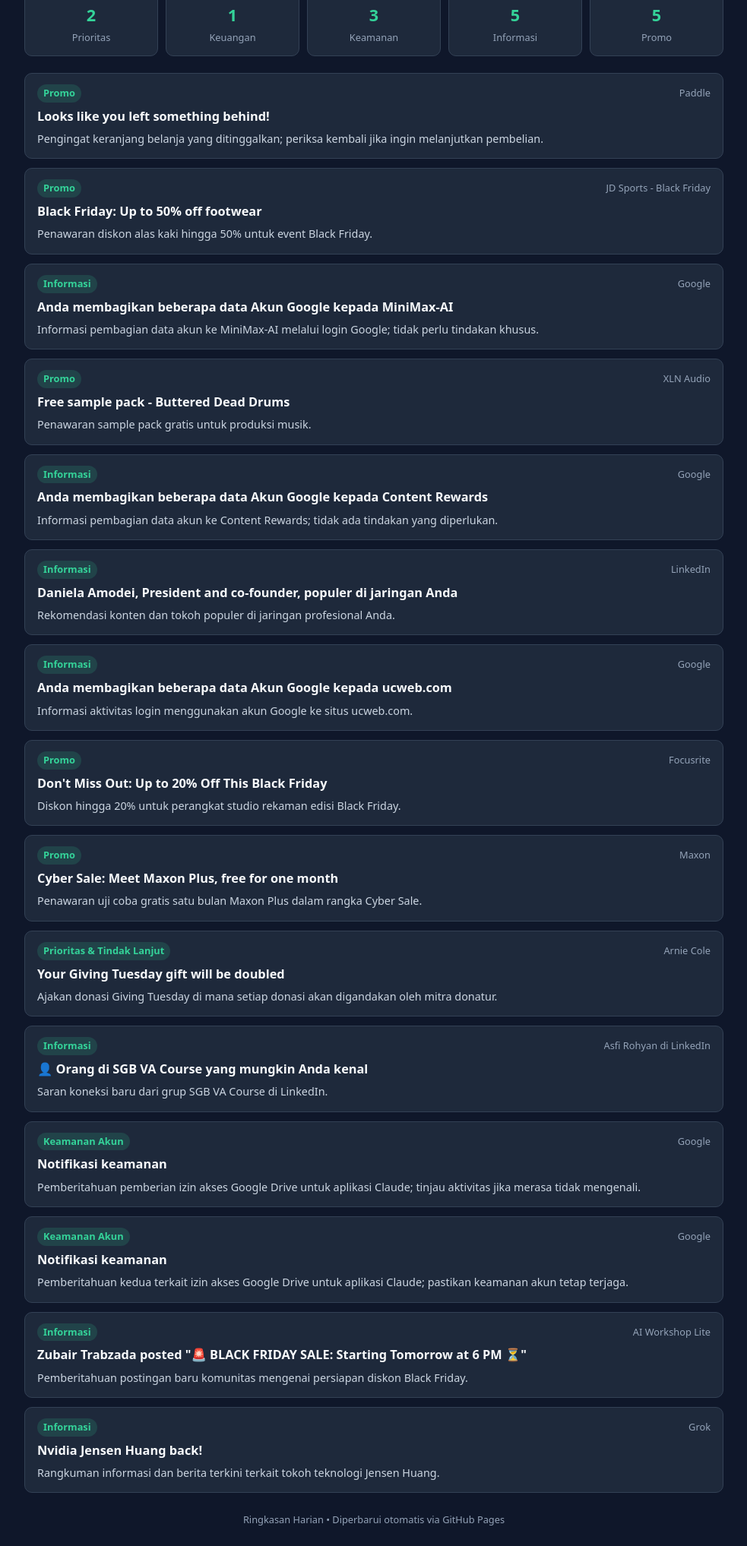
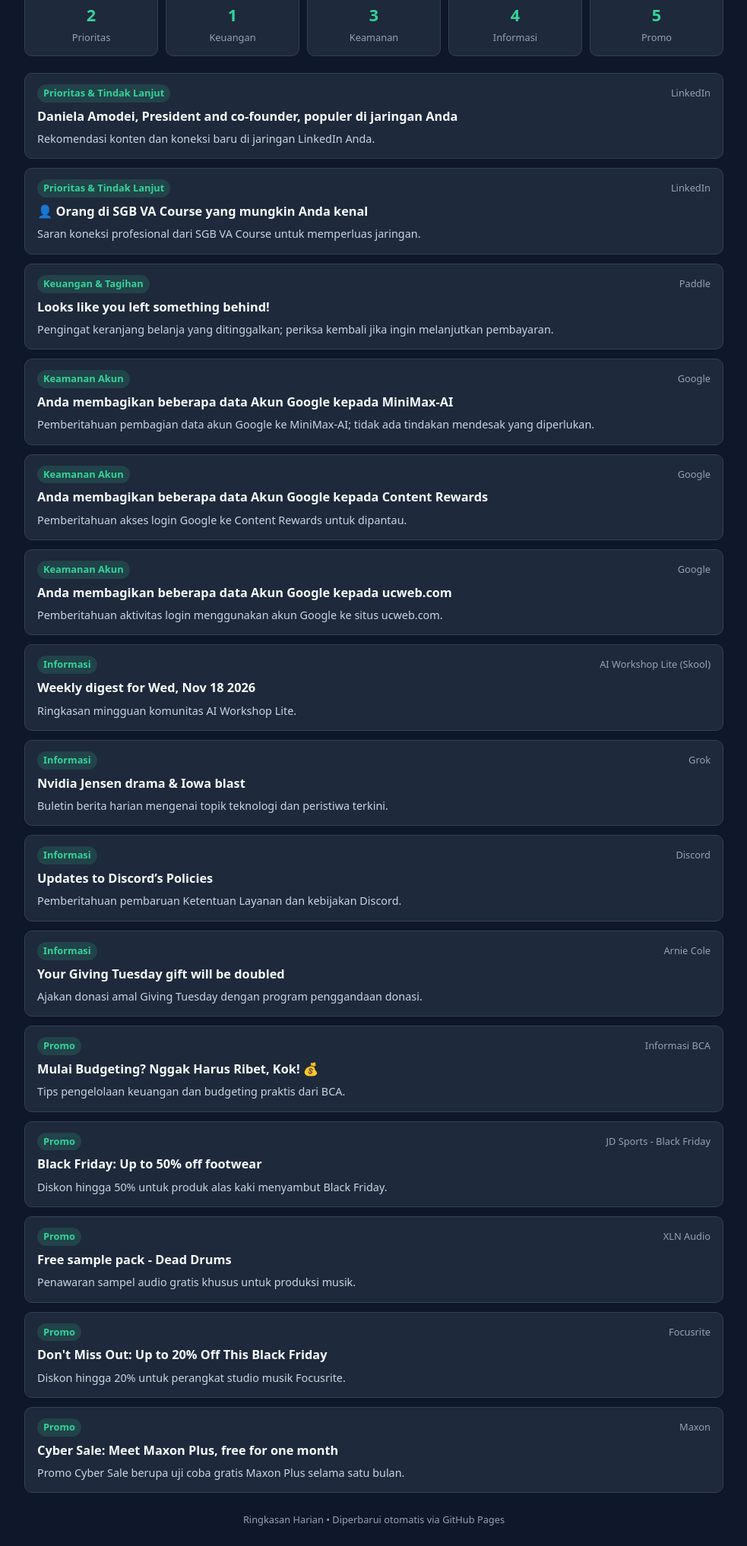
Before and after one commit to cakardewa/ringkasan-harian, a plain HTML site: page latest-inbox.html in a window 1280 px wide. Shown: the part 235-2270 px from the top of the page at 76% size, without its empty margins (148-1131 px from the left). Drawn offline with Linux system fonts and the light colour scheme.

Commit message:
Update Email Harian 2026-11-25

```diff
--- a/latest-inbox.html
+++ b/latest-inbox.html
@@ -32,120 +32,120 @@
       <h1>Ringkasan Email Harian</h1>
       <p class="sub">Edisi 2026-11-25 • Terdeteksi 15 email (24 jam) • Mesin: Gemini API (gemini-3.5-flash-lite)</p>
     </header>
-    <div class="overview">Kotak masuk dipenuhi oleh notifikasi akses akun, peringatan keamanan, serta penawaran dan promosi menyambut Black Friday.</div>
+    <div class="overview">Kotak masuk Anda didominasi oleh email promo akhir tahun dan pemberitahuan aktivitas akun Google. Terdapat beberapa pembaruan kebijakan platform dan penawaran diskon yang perlu diperiksa.</div>
 
     <div class="stats">
       <div class="stat"><strong>2</strong><span>Prioritas</span></div>
       <div class="stat"><strong>1</strong><span>Keuangan</span></div>
       <div class="stat"><strong>3</strong><span>Keamanan</span></div>
-      <div class="stat"><strong>5</strong><span>Informasi</span></div>
+      <div class="stat"><strong>4</strong><span>Informasi</span></div>
       <div class="stat"><strong>5</strong><span>Promo</span></div>
     </div>
 
     <div class="list">
 
             <div class="mail-card">
-              <div class="top"><span class="badge">Promo</span><span class="sender">Paddle</span></div>
+              <div class="top"><span class="badge">Prioritas & Tindak Lanjut</span><span class="sender">LinkedIn</span></div>
+              <h3>Daniela Amodei, President and co-founder, populer di jaringan Anda</h3>
+              <p>Rekomendasi konten dan koneksi baru di jaringan LinkedIn Anda.</p>
+            </div>
+
+
+            <div class="mail-card">
+              <div class="top"><span class="badge">Prioritas & Tindak Lanjut</span><span class="sender">LinkedIn</span></div>
+              <h3>👤 Orang di SGB VA Course yang mungkin Anda kenal</h3>
+              <p>Saran koneksi profesional dari SGB VA Course untuk memperluas jaringan.</p>
+            </div>
+
+
+            <div class="mail-card">
+              <div class="top"><span class="badge">Keuangan & Tagihan</span><span class="sender">Paddle</span></div>
               <h3>Looks like you left something behind!</h3>
-              <p>Pengingat keranjang belanja yang ditinggalkan; periksa kembali jika ingin melanjutkan pembelian.</p>
+              <p>Pengingat keranjang belanja yang ditinggalkan; periksa kembali jika ingin melanjutkan pembayaran.</p>
+            </div>
+
+
+            <div class="mail-card">
+              <div class="top"><span class="badge">Keamanan Akun</span><span class="sender">Google</span></div>
+              <h3>Anda membagikan beberapa data Akun Google kepada MiniMax-AI</h3>
+              <p>Pemberitahuan pembagian data akun Google ke MiniMax-AI; tidak ada tindakan mendesak yang diperlukan.</p>
+            </div>
+
+
+            <div class="mail-card">
+              <div class="top"><span class="badge">Keamanan Akun</span><span class="sender">Google</span></div>
+              <h3>Anda membagikan beberapa data Akun Google kepada Content Rewards</h3>
+              <p>Pemberitahuan akses login Google ke Content Rewards untuk dipantau.</p>
+            </div>
+
+
+            <div class="mail-card">
+              <div class="top"><span class="badge">Keamanan Akun</span><span class="sender">Google</span></div>
+              <h3>Anda membagikan beberapa data Akun Google kepada ucweb.com</h3>
+              <p>Pemberitahuan aktivitas login menggunakan akun Google ke situs ucweb.com.</p>
+            </div>
+
+
+            <div class="mail-card">
+              <div class="top"><span class="badge">Informasi</span><span class="sender">AI Workshop Lite (Skool)</span></div>
+              <h3>Weekly digest for Wed, Nov 18 2026</h3>
+              <p>Ringkasan mingguan komunitas AI Workshop Lite.</p>
+            </div>
+
+
+            <div class="mail-card">
+              <div class="top"><span class="badge">Informasi</span><span class="sender">Grok</span></div>
+              <h3>Nvidia Jensen drama & Iowa blast</h3>
+              <p>Buletin berita harian mengenai topik teknologi dan peristiwa terkini.</p>
+            </div>
+
+
+            <div class="mail-card">
+              <div class="top"><span class="badge">Informasi</span><span class="sender">Discord</span></div>
+              <h3>Updates to Discord’s Policies</h3>
+              <p>Pemberitahuan pembaruan Ketentuan Layanan dan kebijakan Discord.</p>
+            </div>
+
+
+            <div class="mail-card">
+              <div class="top"><span class="badge">Informasi</span><span class="sender">Arnie Cole</span></div>
+              <h3>Your Giving Tuesday gift will be doubled</h3>
+              <p>Ajakan donasi amal Giving Tuesday dengan program penggandaan donasi.</p>
+            </div>
+
+
+            <div class="mail-card">
+              <div class="top"><span class="badge">Promo</span><span class="sender">Informasi BCA</span></div>
+              <h3>Mulai Budgeting? Nggak Harus Ribet, Kok! 💰</h3>
+              <p>Tips pengelolaan keuangan dan budgeting praktis dari BCA.</p>
             </div>
 
 
             <div class="mail-card">
               <div class="top"><span class="badge">Promo</span><span class="sender">JD Sports - Black Friday</span></div>
               <h3>Black Friday: Up to 50% off footwear</h3>
-              <p>Penawaran diskon alas kaki hingga 50% untuk event Black Friday.</p>
-            </div>
-
-
-            <div class="mail-card">
-              <div class="top"><span class="badge">Informasi</span><span class="sender">Google</span></div>
-              <h3>Anda membagikan beberapa data Akun Google kepada MiniMax-AI</h3>
-              <p>Informasi pembagian data akun ke MiniMax-AI melalui login Google; tidak perlu tindakan khusus.</p>
+              <p>Diskon hingga 50% untuk produk alas kaki menyambut Black Friday.</p>
             </div>
 
 
             <div class="mail-card">
               <div class="top"><span class="badge">Promo</span><span class="sender">XLN Audio</span></div>
-              <h3>Free sample pack - Buttered Dead Drums</h3>
-              <p>Penawaran sample pack gratis untuk produksi musik.</p>
-            </div>
-
-
-            <div class="mail-card">
-              <div class="top"><span class="badge">Informasi</span><span class="sender">Google</span></div>
-              <h3>Anda membagikan beberapa data Akun Google kepada Content Rewards</h3>
-              <p>Informasi pembagian data akun ke Content Rewards; tidak ada tindakan yang diperlukan.</p>
-            </div>
-
-
-            <div class="mail-card">
-              <div class="top"><span class="badge">Informasi</span><span class="sender">LinkedIn</span></div>
-              <h3>Daniela Amodei, President and co-founder, populer di jaringan Anda</h3>
-              <p>Rekomendasi konten dan tokoh populer di jaringan profesional Anda.</p>
-            </div>
-
-
-            <div class="mail-card">
-              <div class="top"><span class="badge">Informasi</span><span class="sender">Google</span></div>
-              <h3>Anda membagikan beberapa data Akun Google kepada ucweb.com</h3>
-              <p>Informasi aktivitas login menggunakan akun Google ke situs ucweb.com.</p>
+              <h3>Free sample pack - Dead Drums</h3>
+              <p>Penawaran sampel audio gratis khusus untuk produksi musik.</p>
             </div>
 
 
             <div class="mail-card">
               <div class="top"><span class="badge">Promo</span><span class="sender">Focusrite</span></div>
               <h3>Don't Miss Out: Up to 20% Off This Black Friday</h3>
-              <p>Diskon hingga 20% untuk perangkat studio rekaman edisi Black Friday.</p>
+              <p>Diskon hingga 20% untuk perangkat studio musik Focusrite.</p>
             </div>
 
 
             <div class="mail-card">
               <div class="top"><span class="badge">Promo</span><span class="sender">Maxon</span></div>
               <h3>Cyber Sale: Meet Maxon Plus, free for one month</h3>
-              <p>Penawaran uji coba gratis satu bulan Maxon Plus dalam rangka Cyber Sale.</p>
-            </div>
-
-
-            <div class="mail-card">
-              <div class="top"><span class="badge">Prioritas & Tindak Lanjut</span><span class="sender">Arnie Cole</span></div>
-              <h3>Your Giving Tuesday gift will be doubled</h3>
-              <p>Ajakan donasi Giving Tuesday di mana setiap donasi akan digandakan oleh mitra donatur.</p>
-            </div>
-
-
-            <div class="mail-card">
-              <div class="top"><span class="badge">Informasi</span><span class="sender">Asfi Rohyan di LinkedIn</span></div>
-              <h3>👤 Orang di SGB VA Course yang mungkin Anda kenal</h3>
-              <p>Saran koneksi baru dari grup SGB VA Course di LinkedIn.</p>
-            </div>
-
-
-            <div class="mail-card">
-              <div class="top"><span class="badge">Keamanan Akun</span><span class="sender">Google</span></div>
-              <h3>Notifikasi keamanan</h3>
-              <p>Pemberitahuan pemberian izin akses Google Drive untuk aplikasi Claude; tinjau aktivitas jika merasa tidak mengenali.</p>
-            </div>
-
-
-            <div class="mail-card">
-              <div class="top"><span class="badge">Keamanan Akun</span><span class="sender">Google</span></div>
-              <h3>Notifikasi keamanan</h3>
-              <p>Pemberitahuan kedua terkait izin akses Google Drive untuk aplikasi Claude; pastikan keamanan akun tetap terjaga.</p>
-            </div>
-
-
-            <div class="mail-card">
-              <div class="top"><span class="badge">Informasi</span><span class="sender">AI Workshop Lite</span></div>
-              <h3>Zubair Trabzada posted "🚨 BLACK FRIDAY SALE: Starting Tomorrow at 6 PM ⏳"</h3>
-              <p>Pemberitahuan postingan baru komunitas mengenai persiapan diskon Black Friday.</p>
-            </div>
-
-
-            <div class="mail-card">
-              <div class="top"><span class="badge">Informasi</span><span class="sender">Grok</span></div>
-              <h3>Nvidia Jensen Huang back!</h3>
-              <p>Rangkuman informasi dan berita terkini terkait tokoh teknologi Jensen Huang.</p>
+              <p>Promo Cyber Sale berupa uji coba gratis Maxon Plus selama satu bulan.</p>
             </div>
 
     </div>
```
Also changed, not shown: archive/daily_inbox_digest_2026-11-25.html (+79 -79 lines), 3 other files.
